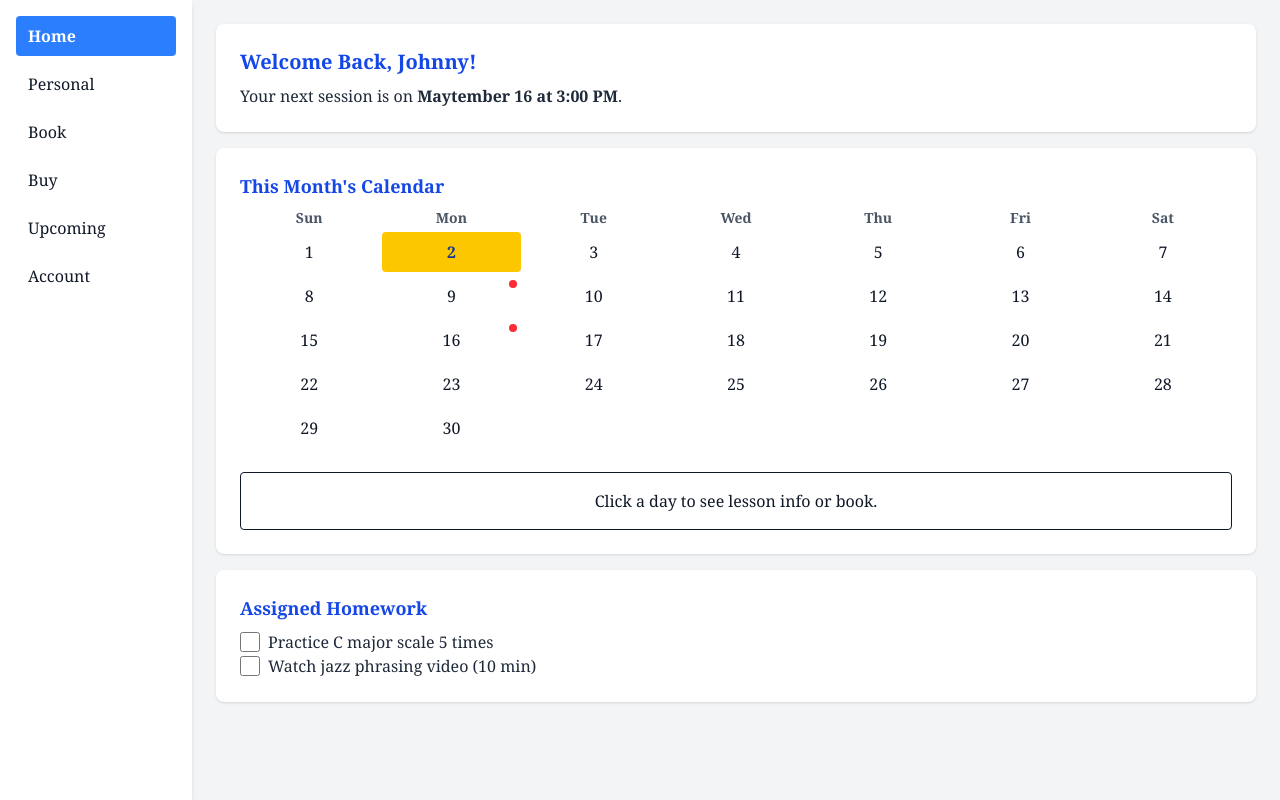
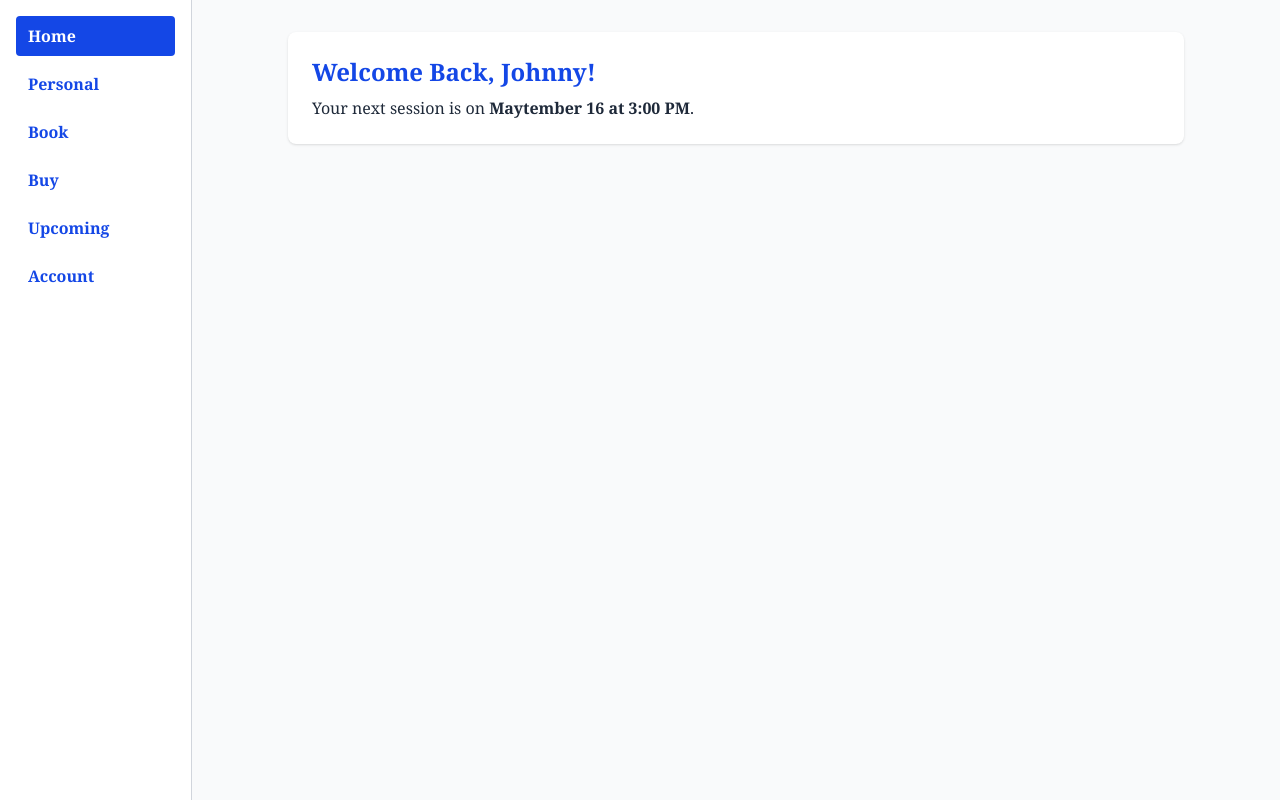
Before and after one commit to ssh-expitrans/music-plat, a Next.js app: page /demodashboard/studentdash in a window 1280 px wide. Built offline with nearby package versions, Linux system fonts and the light colour scheme.

Commit message:
student demo

```diff
--- a/src/app/about/page.tsx
+++ b/src/app/about/page.tsx
@@ -26,7 +26,7 @@ export default function About() {
           <section className="flex-1 text-gray-800 dark:text-gray-300 text-lg space-y-6">
             <p>
               Hi! I’m <strong>[Teacher Name]</strong>, a passionate music teacher with over <strong>X years</strong> of experience.
-              I specialize in piano, guitar, and voice lessons tailored to all ages and skill levels.
+              I specialize in piano lessons tailored to all ages and skill levels.
             </p>
             <p>
               My teaching style focuses on building confidence and fostering a lifelong love of music.
--- a/src/app/demodashboard/studentdash/page.tsx
+++ b/src/app/demodashboard/studentdash/page.tsx
@@ -2,279 +2,293 @@
 
 import React, { useState } from "react";
 
-// Helpers for dates
-function getMonthDays(year: number, month: number): Date[] {
-  const date = new Date(year, month, 1);
-  const days = [];
-  while (date.getMonth() === month) {
-    days.push(new Date(date));
-    date.setDate(date.getDate() + 1);
+const tabs = ["Home", "Personal", "Book", "Buy", "Upcoming", "Account"];
+
+const timeSlots = [
+  "9:00 AM",
+  "10:00 AM",
+  "11:00 AM",
+  "1:00 PM",
+  "2:00 PM",
+  "3:00 PM",
+  "4:00 PM",
+];
+
+// Demo data for booked slots (key = "DayString-TimeString")
+const demoSlotCounts: Record<string, number> = {
+  // example: "Fri Jun 14 2024-9:00 AM": 3,
+};
+
+// Demo current week days (Mon-Fri for simplicity)
+function getCurrentWeek() {
+  const today = new Date();
+  const week = [];
+  const dayOfWeek = today.getDay(); // 0=Sun, 1=Mon...
+  const monday = new Date(today);
+  monday.setDate(today.getDate() - (dayOfWeek === 0 ? 6 : dayOfWeek - 1)); // get Monday
+
+  for (let i = 0; i < 7; i++) {
+    const d = new Date(monday);
+    d.setDate(monday.getDate() + i);
+    week.push(d);
   }
-  return days;
+  return week;
 }
 
-function formatDateKey(date: Date) {
-  return date.toISOString().split("T")[0];
-}
+export default function StudentDashboard() {
+  const [activeTab, setActiveTab] = useState("Home");
+  const [selectedDay, setSelectedDay] = useState<string | null>(null);
+  const [selectedTime, setSelectedTime] = useState<string | null>(null);
 
-export default function StudentDash() {
-  // Tabs list
-  const tabs = ["Home", "Personal", "Book", "Buy", "Upcoming", "Account"];
-  const [activeTab, setActiveTab] = useState("Home");
+  const currentWeek = getCurrentWeek();
 
-  // State for Home tab calendar
-  const today = new Date();
-  const monthDays = getMonthDays(today.getFullYear(), today.getMonth());
-  const [selectedDay, setSelectedDay] = useState<string | null>(null);
-
-  // Example booked lessons data (keyed by ISO date)
-  const bookedLessons: Record<string, { time: string; students: string }> = {
-    "2025-06-09": { time: "3:00 PM", students: "Emma Johnson" },
-    "2025-06-16": { time: "4:30 PM", students: "Johnny Appleseed" },
+  // Dummy personal info
+  const personalInfo = {
+    dob: "2005-05-20",
+    ageGroup: "Teen",
+    skillLevel: "Intermediate",
+    email: "student@example.com",
+    progress: 65, // %
   };
 
-  // Homework state
-  const [homeworkDone, setHomeworkDone] = useState<Record<string, boolean>>({});
+  return (
+    <div className="flex min-h-screen bg-gray-50">
+      {/* Sidebar Tabs */}
+      <nav className="w-48 bg-white border-r border-gray-300 p-4 flex flex-col space-y-2">
+        {tabs.map((tab) => (
+          <button
+            key={tab}
+            onClick={() => {
+              setActiveTab(tab);
+              setSelectedDay(null);
+              setSelectedTime(null);
+            }}
+            className={`py-2 px-3 rounded text-left font-semibold hover:bg-blue-100 transition
+              ${
+                activeTab === tab
+                  ? "bg-blue-700 text-white"
+                  : "text-blue-700"
+              }`}
+          >
+            {tab}
+          </button>
+        ))}
+      </nav>
 
-  function toggleHomework(item: string) {
-    setHomeworkDone((prev) => ({
-      ...prev,
-      [item]: !prev[item],
-    }));
-  }
-
-  const homeworkItems = [
-    "Practice C major scale 5 times",
-    "Watch jazz phrasing video (10 min)",
-  ];
-
-  // Render content for each tab
-  function renderTabContent() {
-    switch (activeTab) {
-      case "Home":
-        return (
-          <div className="space-y-4">
-            {/* Welcome and next session */}
+      {/* Main Content */}
+      <main className="flex-1 p-8 overflow-auto">
+        {activeTab === "Home" && (
+          <div className="space-y-6 max-w-4xl mx-auto">
             <div className="bg-white p-6 rounded-lg shadow">
-              <h2 className="text-xl font-semibold mb-2 text-blue-700">
+              <h2 className="text-2xl font-bold mb-2 text-blue-700">
                 Welcome Back, Johnny!
               </h2>
               <p className="text-gray-800">
                 Your next session is on <strong>Maytember 16 at 3:00 PM</strong>.
               </p>
             </div>
+            {/* You can add more home content here */}
+          </div>
+        )}
 
-            {/* Monthly calendar */}
-            <div className="bg-white p-6 rounded-lg shadow">
-              <h3 className="text-lg font-semibold mb-2 text-blue-700">
-                This Month&apos;s Calendar
-              </h3>
-              <div className="grid grid-cols-7 gap-1 text-center">
-                {["Sun", "Mon", "Tue", "Wed", "Thu", "Fri", "Sat"].map((day) => (
-                  <div key={day} className="font-bold text-sm text-gray-600">
-                    {day}
+        {activeTab === "Personal" && (
+          <div className="bg-white p-6 rounded-lg shadow max-w-md mx-auto space-y-4">
+            <h2 className="text-2xl font-bold text-blue-700">Personal Info</h2>
+            <div>
+              <p>
+                <strong>Date of Birth:</strong> {personalInfo.dob}
+              </p>
+              <p>
+                <strong>Age Group:</strong> {personalInfo.ageGroup}
+              </p>
+              <p>
+                <strong>Skill Level:</strong> {personalInfo.skillLevel}
+              </p>
+              <p>
+                <strong>Email:</strong> {personalInfo.email}
+              </p>
+            </div>
+            <div>
+              <label className="block font-semibold mb-1">Progress</label>
+              <div className="w-full bg-gray-200 rounded-full h-6">
+                <div
+                  className="bg-blue-700 h-6 rounded-full transition-all"
+                  style={{ width: `${personalInfo.progress}%` }}
+                />
+              </div>
+              <p className="text-right text-sm text-gray-600">
+                {personalInfo.progress}%
+              </p>
+            </div>
+          </div>
+        )}
+
+        {activeTab === "Book" && (
+          <div className="bg-white p-6 rounded-lg shadow max-w-4xl mx-auto">
+            <h2 className="text-2xl font-bold mb-4 text-blue-700">Book Lessons</h2>
+            <div className="flex flex-col divide-y divide-gray-300">
+              {currentWeek.map((day) => {
+                const dayOfWeek = day.getDay();
+                if (dayOfWeek === 0 || dayOfWeek === 6) {
+                  return (
+                    <div
+                      key={day.toDateString()}
+                      className="py-4 flex flex-col items-center text-gray-400"
+                    >
+                      <h3 className="text-lg font-semibold mb-2">
+                        {day.toLocaleDateString(undefined, {
+                          weekday: "long",
+                          month: "short",
+                          day: "numeric",
+                        })}
+                      </h3>
+                      <p>No slots available</p>
+                    </div>
+                  );
+                }
+
+                return (
+                  <div key={day.toDateString()} className="py-4">
+                    <h3 className="text-lg font-semibold mb-3 text-blue-700">
+                      {day.toLocaleDateString(undefined, {
+                        weekday: "long",
+                        month: "short",
+                        day: "numeric",
+                      })}
+                    </h3>
+                    <div className="grid grid-cols-3 gap-3">
+                      {timeSlots.map((time) => {
+                        const key = `${day.toDateString()}-${time}`;
+                        const booked = demoSlotCounts[key] ?? 0;
+                        const isSelected =
+                          selectedDay === day.toDateString() && selectedTime === time;
+
+                        return (
+                          <button
+                            key={key}
+                            onClick={() => {
+                              setSelectedDay(day.toDateString());
+                              setSelectedTime(time);
+                            }}
+                            className={`rounded px-3 py-2 border w-full text-sm flex flex-col items-center transition
+                              ${
+                                isSelected
+                                  ? "bg-yellow-400 text-blue-900 border-yellow-400 font-bold"
+                                  : "bg-gray-100 text-gray-900 hover:bg-yellow-200 border-transparent"
+                              }`}
+                            aria-label={`Book slot on ${day.toLocaleDateString(undefined, {
+                              weekday: "long",
+                              month: "short",
+                              day: "numeric",
+                            })} at ${time}`}
+                          >
+                            <span>{time}</span>
+                            <span className="text-xs text-gray-600 flex items-center gap-1">
+                              👥 {booked}/8
+                            </span>
+                          </button>
+                        );
+                      })}
+                    </div>
                   </div>
-                ))}
-
-                {/* Padding days */}
-                {Array(monthDays[0].getDay())
-                  .fill(null)
-                  .map((_, idx) => (
-                    <div key={`pad-${idx}`}></div>
-                  ))}
-
-                {/* Days */}
-                {monthDays.map((day) => {
-                  const dayKey = formatDateKey(day);
-                  const isToday = day.toDateString() === today.toDateString();
-                  const hasBooking = bookedLessons[dayKey] !== undefined;
-
-                  return (
-                    <button
-                      key={dayKey}
-                      onClick={() => setSelectedDay(dayKey)}
-                      className={`relative py-2 rounded cursor-pointer w-full
-                        ${
-                          isToday
-                            ? "bg-yellow-400 font-bold text-blue-900"
-                            : "hover:bg-yellow-100"
-                        }
-                      `}
-                      aria-label={`Day ${day.getDate()}${
-                        hasBooking ? ", booked lesson" : ", no lesson"
-                      }`}
-                      type="button"
-                    >
-                      {day.getDate()}
-
-                      {hasBooking && (
-                        <span className="absolute top-1 right-1 h-2 w-2 rounded-full bg-red-500"></span>
-                      )}
-                    </button>
-                  );
-                })}
-              </div>
-
-              {/* Booking info */}
-              <div className="mt-6 p-4 border rounded text-center">
-                {selectedDay ? (
-                  bookedLessons[selectedDay] ? (
-                    <>
-                      <h4 className="font-bold text-lg mb-2">
-                        Lesson on {new Date(selectedDay).toLocaleDateString()}
-                      </h4>
-                      <p>
-                        Time: {bookedLessons[selectedDay].time} <br />
-                        Students: {bookedLessons[selectedDay].students}
-                      </p>
-                      <a
-                        href={`/reschedule?date=${selectedDay}`}
-                        className="inline-block mt-3 px-4 py-2 bg-orange-600 text-white rounded hover:bg-orange-700 transition"
-                      >
-                        Reschedule?
-                      </a>
-                    </>
-                  ) : (
-                    <>
-                      <p>
-                        No lesson booked for{" "}
-                        {new Date(selectedDay).toLocaleDateString()}.
-                      </p>
-                      <a
-                        href={`/booking?date=${selectedDay}`}
-                        className="inline-block mt-2 px-4 py-2 bg-blue-700 text-white rounded hover:bg-blue-800 transition"
-                      >
-                        Book?
-                      </a>
-                    </>
-                  )
-                ) : (
-                  <p>Click a day to see lesson info or book.</p>
-                )}
-              </div>
+                );
+              })}
             </div>
 
-            {/* Homework */}
-            <div className="bg-white p-6 rounded-lg shadow">
-              <h3 className="text-lg font-semibold mb-2 text-blue-700">
-                Assigned Homework
-              </h3>
-              <ul className="list-disc list-inside text-gray-800">
-                {homeworkItems.map((item) => (
-                  <li key={item} className="flex items-center gap-2">
-                    <input
-                      type="checkbox"
-                      checked={homeworkDone[item] || false}
-                      onChange={() => toggleHomework(item)}
-                      className="form-checkbox h-5 w-5 text-blue-600"
-                      aria-label={`Mark homework "${item}" as done`}
-                    />
-                    <span
-                      className={
-                        homeworkDone[item] ? "line-through text-gray-500" : ""
-                      }
-                    >
-                      {item}
-                    </span>
-                  </li>
-                ))}
-              </ul>
-            </div>
+            {selectedDay && selectedTime && (
+              <div className="mt-6 text-center">
+                <p className="mb-2 text-blue-700 font-semibold">
+                  You selected {selectedTime} on{" "}
+                  {new Date(selectedDay).toLocaleDateString(undefined, {
+                    weekday: "long",
+                    month: "long",
+                    day: "numeric",
+                    year: "numeric",
+                  })}
+                </p>
+                <button
+                  onClick={() =>
+                    alert(
+                      `Booked for ${selectedTime} on ${new Date(
+                        selectedDay
+                      ).toLocaleDateString()}`
+                    )
+                  }
+                  className="px-6 py-2 bg-blue-700 text-white rounded hover:bg-blue-800 transition"
+                >
+                  Book Now
+                </button>
+              </div>
+            )}
           </div>
-        );
+        )}
 
-      case "Personal":
-        return (
-          <div className="bg-white p-6 rounded-lg shadow">
-            <h2 className="text-xl font-semibold mb-4 text-blue-700">
-              Personal Info
-            </h2>
-            <p>DOB: January 1, 2000</p>
-            <p>Age Group: Adult</p>
-            <p>Skill Level: Intermediate</p>
-            <p>Contact Email: johnny@example.com</p>
-            {/* You can add a progress bar and other info here */}
+        {activeTab === "Buy" && (
+          <div className="grid gap-4 md:grid-cols-2 max-w-4xl mx-auto">
+            {[
+              { name: "Single Lesson", price: "$30", desc: "One 30-minute session" },
+              { name: "5-Pack", price: "$140", desc: "Save $10 on 5 lessons" },
+              { name: "10-Pack", price: "$270", desc: "Save $30 on 10 lessons" },
+            ].map((pkg) => (
+              <div key={pkg.name} className="border p-4 rounded shadow bg-white">
+                <h3 className="text-lg font-bold text-blue-700">{pkg.name}</h3>
+                <p className="text-gray-800">{pkg.desc}</p>
+                <p className="text-xl font-semibold text-blue-900 mt-2">{pkg.price}</p>
+                <button className="mt-4 px-4 py-2 bg-yellow-400 rounded hover:bg-yellow-300">
+                  Purchase
+                </button>
+              </div>
+            ))}
           </div>
-        );
+        )}
 
-      case "Book":
-        return (
-          <div className="bg-white p-6 rounded-lg shadow">
-            <h2 className="text-xl font-semibold mb-4 text-blue-700">
-              Book Lessons
-            </h2>
-            <p>
-              {/* Placeholder for booking calendar */}
-              Booking calendar will go here.
-            </p>
-          </div>
-        );
-
-      case "Buy":
-        return (
-          <div className="bg-white p-6 rounded-lg shadow">
-            <h2 className="text-xl font-semibold mb-4 text-blue-700">
-              Payment Form
-            </h2>
-            <p>Payment form will go here (skipped for now).</p>
-          </div>
-        );
-
-      case "Upcoming":
-        return (
-          <div className="bg-white p-6 rounded-lg shadow">
-            <h2 className="text-xl font-semibold mb-4 text-blue-700">
-              Upcoming Lessons
-            </h2>
-            <ul>
-              {Object.entries(bookedLessons).map(([date, lesson]) => (
-                <li key={date} className="mb-2">
-                  <strong>{new Date(date).toLocaleDateString()}</strong> - {lesson.time} with {lesson.students}{" "}
-                  <button className="ml-2 text-red-600 hover:underline">
+        {activeTab === "Upcoming" && (
+          <div className="max-w-4xl mx-auto bg-white p-6 rounded-lg shadow">
+            <h2 className="text-2xl font-bold mb-4 text-blue-700">Upcoming Lessons</h2>
+            <ul className="divide-y divide-gray-200">
+              {/* Demo upcoming lessons */}
+              <li className="py-3 flex justify-between items-center">
+                <div>
+                  <p className="font-semibold">June 10, 2025 - 3:00 PM</p>
+                  <p className="text-gray-600">Guitar - Emma Johnson</p>
+                </div>
+                <div className="flex gap-2">
+                  <button className="px-3 py-1 bg-yellow-400 rounded hover:bg-yellow-300">
+                    Reschedule
+                  </button>
+                  <button className="px-3 py-1 bg-red-500 text-white rounded hover:bg-red-600">
                     Cancel
                   </button>
-                  <button className="ml-2 text-blue-600 hover:underline">
+                </div>
+              </li>
+              <li className="py-3 flex justify-between items-center">
+                <div>
+                  <p className="font-semibold">June 17, 2025 - 1:00 PM</p>
+                  <p className="text-gray-600">Piano - John Doe</p>
+                </div>
+                <div className="flex gap-2">
+                  <button className="px-3 py-1 bg-yellow-400 rounded hover:bg-yellow-300">
                     Reschedule
                   </button>
-                </li>
-              ))}
+                  <button className="px-3 py-1 bg-red-500 text-white rounded hover:bg-red-600">
+                    Cancel
+                  </button>
+                </div>
+              </li>
             </ul>
           </div>
-        );
+        )}
 
-      case "Account":
-        return (
-          <div className="bg-white p-6 rounded-lg shadow">
-            <h2 className="text-xl font-semibold mb-4 text-blue-700">Account</h2>
+        {activeTab === "Account" && (
+          <div className="max-w-md mx-auto bg-white p-6 rounded-lg shadow text-center">
+            <h2 className="text-2xl font-bold mb-4 text-blue-700">Account</h2>
             <p>This is a demo dashboard. Please log in or sign up.</p>
-            {/* Add login/logout UI here */}
+            <button className="mt-6 px-6 py-2 bg-blue-700 text-white rounded hover:bg-blue-800">
+              Log In
+            </button>
           </div>
-        );
-
-      default:
-        return <div>Unknown tab</div>;
-    }
-  }
-
-  return (
-    <div className="flex min-h-screen bg-gray-100 text-gray-900">
-      {/* Sidebar for tabs */}
-      <nav className="w-48 bg-white shadow-md flex flex-col p-4 space-y-2 sticky top-0">
-        {tabs.map((tab) => (
-          <button
-            key={tab}
-            onClick={() => setActiveTab(tab)}
-            className={`text-left px-3 py-2 rounded hover:bg-blue-100 transition ${
-              activeTab === tab ? "bg-blue-500 text-white font-semibold" : ""
-            }`}
-          >
-            {tab}
-          </button>
-        ))}
-      </nav>
-
-      {/* Content area */}
-      <main className="flex-1 p-6 overflow-auto">{renderTabContent()}</main>
+        )}
+      </main>
     </div>
   );
 }
--- a/src/app/page.tsx
+++ b/src/app/page.tsx
@@ -51,7 +51,7 @@ export default function Home() {
         <div className="flex flex-col gap-4 max-w-xl">
           <h2 className="text-3xl font-semibold">Meet Jane Doe</h2>
           <p className="text-neutral-700 dark:text-neutral-300 text-lg">
-            Jane is a passionate music teacher with over 15 years of experience inspiring students of all ages. She specializes in piano and guitar lessons tailored to each individual’s goals.
+            Jane is a passionate music teacher with over 15 years of experience inspiring students of all ages. She specializes in piano lessons tailored to each individual’s goals.
           </p>
           <Link href="/about">
             <button className="btn-accent w-max mt-2 px-6 py-2 rounded">
```
